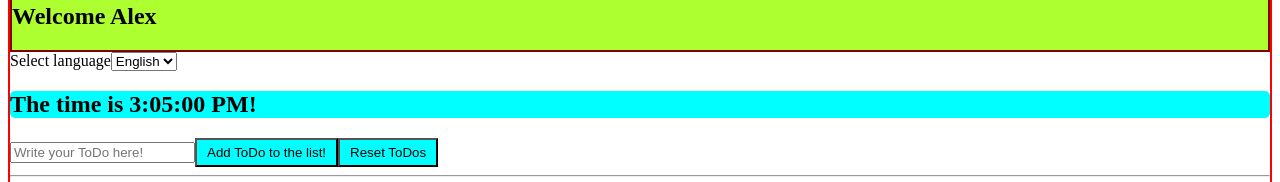
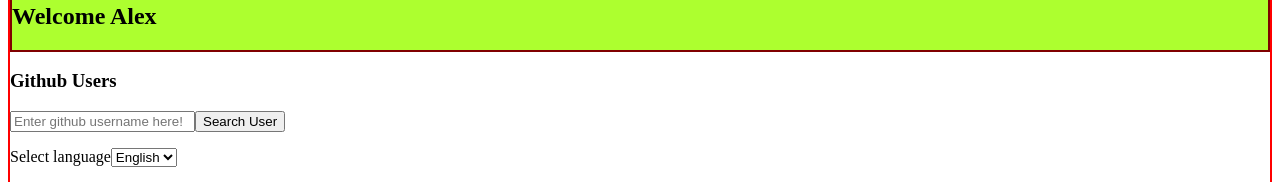
Before and after one commit to xAlessandroo/React, a React (Vite) app in the folder my-app/: page / in a window 1280 px wide. Shown: the part 130-312 px from the top of the page. Built offline with nearby package versions, Linux system fonts and the light colour scheme; no server answers.

Commit message:
esercizio

```diff
--- a/my-app/src/App.jsx
+++ b/my-app/src/App.jsx
@@ -4,6 +4,7 @@ import { Container } from "./Container";
 import { LanguageContext } from "./LanguageContext";
 import { TodoList } from "./TodoList";
 import { Welcome } from "./Welcome";
+import { GithubUsers } from "./GithubUsers";
 import { GithubUser } from "./GithubUser";
 
 export function App() {
@@ -20,7 +21,7 @@ export function App() {
   return (
     <Container title={<h1>My app!</h1>}>
       <Welcome name="Alex" />
-      <GithubUser username="xAlessandroo" />
+      <GithubUsers />
        <LanguageContext.Provider value={language}>
         <label htmlFor="languages">Select language</label>
       <select name="languages"value={language} onChange={handleSelect}>
--- /dev/null
+++ b/my-app/src/GithubUsers.jsx
@@ -0,0 +1,32 @@
+import { useState } from "react"
+import { GithubUser } from "./GithubUser"
+
+export function GithubUsers(){
+
+    const [search, setSearch] = useState('')
+    const [names, setNames] = useState([])
+
+    async function handleSubmit(e){
+        e.preventDefault();
+
+        const response = await fetch(`https://api.github.com/users/${search}`)
+        const responseJSON = await response.json();
+        setNames(users => [...users, responseJSON]);
+        setSearch('')
+    }
+
+    return (
+        <div>
+            <h3>Github Users</h3>
+            <form onSubmit={handleSubmit}>
+                <input type="text" placeholder="Enter github username here!" value={search} onChange={(e) => setSearch(e.target.value)} />
+                <button type="submit">Search User</button>
+            </form>
+            <ul>
+                {names.map((name, index) => {
+                    <li key={index}> <GithubUser username={name.login}/> </li>
+                })}
+            </ul>
+        </div>
+    )
+}
```
